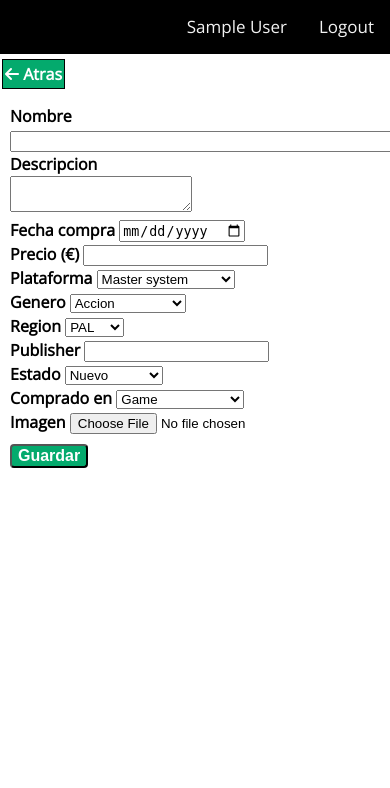
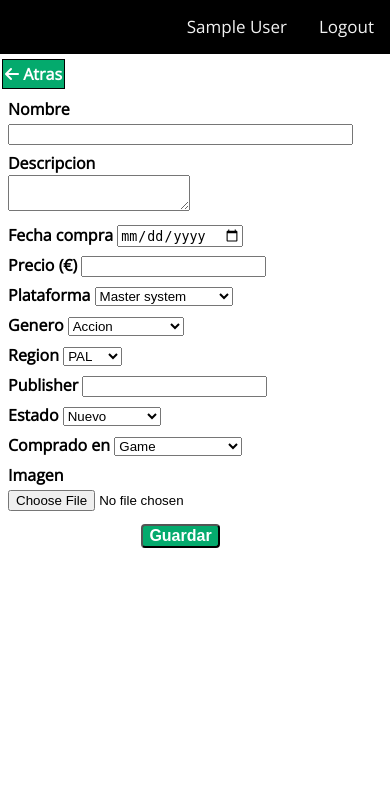
Before and after one commit to raulG91/mi_coleccion, a Flask app: page /new_game in a window 390 px wide; the page is wider, and only the part inside the window is pictured. Shown: the top 788 px of that part. Run offline with Flask 3, Linux system fonts and the light colour scheme; the visitor is signed in with stand-in values (Sample User, id 1); data that the repository does not hold is empty; some libraries are stand-ins or nearby versions.

Commit message:
Adding responsive elements

```diff
--- a/app/__init__.py
+++ b/app/__init__.py
@@ -4,7 +4,7 @@ from .users import user
 from .private import db
 def create_app():
      app = Flask(__name__)
-     app.config.from_object("config.DevConfig")
+     app.config.from_object("config.ProdConfig")
      #Import BluePrint for public part
      from .public import public_bp
      #Register BluePrint
--- a/app/public/static/css/styles.css
+++ b/app/public/static/css/styles.css
@@ -154,11 +154,24 @@ footer {
 .product_container{
 
     display: flex;
-    margin-top: 15px;
-    margin-left: 10px;
+    flex-direction: column;
+    width: 100%;
+    align-items: center;
+    margin-bottom: 20px;
+   /* margin-top: 15px;
+    margin-left: 10px;*/
+}
+
+@media screen and (max-width:480px) {
+  .product_container{
+
+    display: flex;
+    flex-direction: row;
+    margin-top: 5px;
+    margin-left: 5px;
+  }
 
 }
-
 
 
 /* General Sytles */
--- a/app/public/templates/game_details.html
+++ b/app/public/templates/game_details.html
@@ -26,14 +26,14 @@
         {% endfor %}
         <div>
           {% if images  %}
-            <img src="{{ url_for('private.static', filename = 'images/' + images) }}" width="500" height="400">
+            <img src="{{ url_for('private.static', filename = 'images/' + images) }}" width="400" height="400">
           {% else %}
-          <img src="{{ url_for('private.static', filename = 'images/empty.jpg') }}" width="500" height="400">
+          <img src="{{ url_for('private.static', filename = 'images/empty.jpg') }}" width="400" height="400">
           {%endif %}
         </div>
         <div>
             {{ form.name.label }}
-            {{ form.name(size=100) }}<br>
+            {{ form.name(size=40) }}<br>
             {% for error in form.name.errors %}
             <span style="color: red;">{{ error }}</span>
             {% endfor %}
--- a/app/public/templates/new_game_form.html
+++ b/app/public/templates/new_game_form.html
@@ -19,84 +19,84 @@
     {% for error in form.form_errors %}
     <span style="color: red;">{{ error }}</span>
     {% endfor %}
-    <div>
-        {{ form.name.label }}
-        {{ form.name(size=100) }}<br>
+    <div class="grid_form">
+        {{ form.name.label }}<br>
+        {{ form.name(size=40) }}<br>
         {% for error in form.name.errors %}
         <span style="color: red;">{{ error }}</span>
         {% endfor %}
     </div>
-    <div>
+    <div class="grid_form" >
         {{ form.description.label }}<br>
         {{ form.description(size=255) }}<br>
         {% for error in form.description.errors %}
         <span style="color: red;">{{ error }}</span>
         {% endfor %}
     </div>
-    <div>
+    <div class="grid_form">
         {{ form.buy_date.label }}
         {{ form.buy_date }}<br>
         {% for error in form.buy_date.errors %}
         <span style="color: red;">{{ error }}</span>
         {% endfor %}
     </div>
-    <div>
+    <div class="grid_form">
         {{ form.price.label }}
         {{ form.price }}<br>
         {% for error in form.price.errors %}
         <span style="color: red;">{{ error }}</span>
         {% endfor %}
     </div>
-    <div>
+    <div class="grid_form">
         {{ form.platform.label }}
         {{ form.platform }}<br>
         {% for error in form.platform.errors %}
         <span style="color: red;">{{ error }}</span>
         {% endfor %}
     </div>
-    <div>
+    <div class="grid_form">
         {{ form.genre.label }}
         {{ form.genre }}<br>
         {% for error in form.genre.errors %}
         <span style="color: red;">{{ error }}</span>
         {% endfor %}
     </div>
-    <div>
+    <div class="grid_form">
         {{ form.region.label }}
         {{ form.region }}<br>
         {% for error in form.region.errors %}
         <span style="color: red;">{{ error }}</span>
         {% endfor %}
     </div>
-    <div>
+    <div class="grid_form">
         {{ form.publisher.label }}
         {{ form.publisher }}<br>
         {% for error in form.publisher.errors %}
         <span style="color: red;">{{ error }}</span>
         {% endfor %}
     </div>
-    <div>
+    <div class="grid_form">
         {{ form.status.label }}
         {{ form.status }}<br>
         {% for error in form.status.errors %}
         <span style="color: red;">{{ error }}</span>
         {% endfor %}
     </div>
-    <div>
+    <div class="grid_form">
         {{ form.buyer_platform.label }}
         {{ form.buyer_platform }}<br>
         {% for error in form.buyer_platform.errors %}
         <span style="color: red;">{{ error }}</span>
         {% endfor %}
     </div>
-    <div>
-        {{ form.image.label }}
+    <div class="grid_form">
+        {{ form.image.label }}<br>
         {{ form.image }}<br>
         {% for error in form.image.errors %}
         <span style="color: red;">{{ error }}</span>
         {% endfor %}
     </div>
-    <div>
+    <div style="display: flex; justify-content: center;">
         {{form.submit()}}
     </div>
 
```
